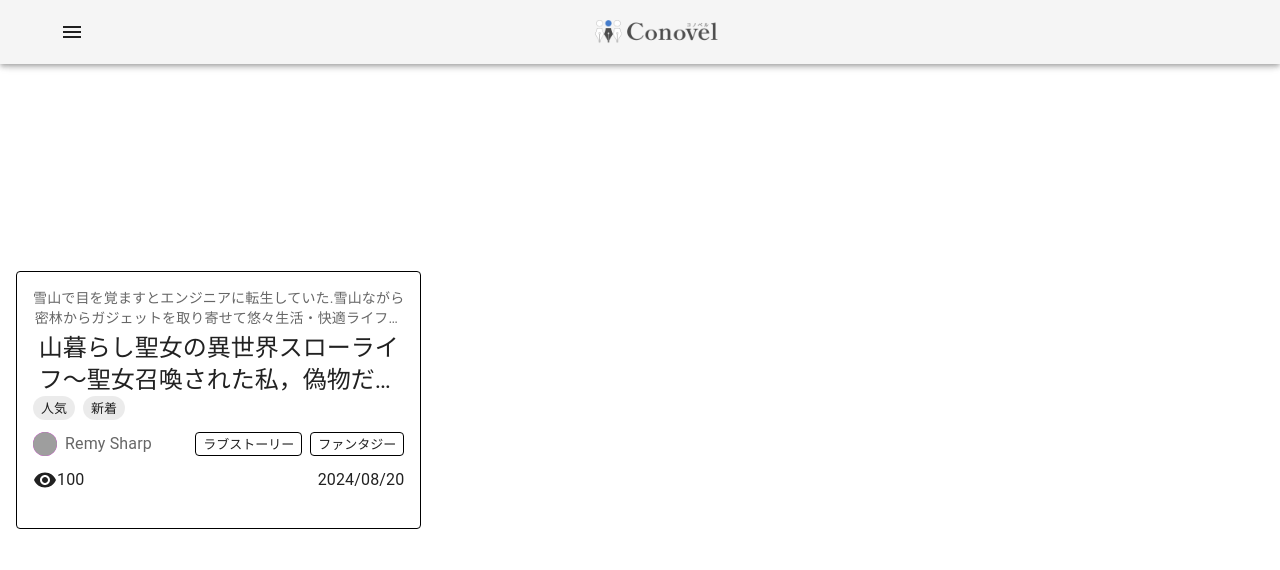
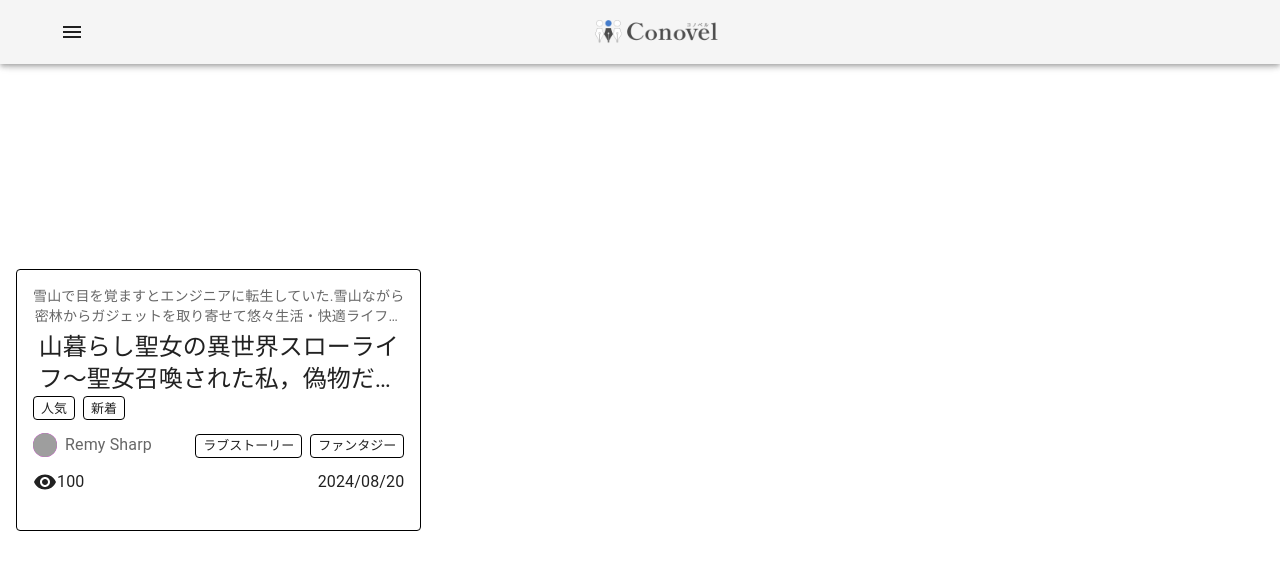
Before and after one commit to Conovel/frontend, a React (Vite) app: page / in a window 1280 px wide. Shown: the top 570 px of the page. Built offline with nearby package versions, Linux system fonts and the light colour scheme; grey boxes are pictures that could not be loaded; the HTML template or start-up script is replaced by a standard one.

Commit message:
wip; tagとchipを修正

```diff
--- a/src/components/chips/index.tsx
+++ b/src/components/chips/index.tsx
@@ -1,18 +1,16 @@
 import Chip from '@mui/material/Chip';
-import Stack from '@mui/material/Stack';
 
-export function NewArrivalsChips() {
-  return (
-    <Stack direction='row' spacing={1}>
-      <Chip label='新着' size='small' />
-    </Stack>
-  );
+interface ChipProps {
+  label: string;
 }
 
-export function PopularChips() {
+export const Chips = ({ label }: ChipProps) => {
   return (
-    <Stack direction='row' spacing={1}>
-      <Chip label='人気' size='small' />
-    </Stack>
+    <Chip
+      label={label}
+      size='small'
+      sx={{ borderRadius: '4px', border: '1px solid black' }}
+      variant='outlined'
+    />
   );
-}
+};
--- a/src/components/tags/index.tsx
+++ b/src/components/tags/index.tsx
@@ -1,28 +1,16 @@
 import Chip from '@mui/material/Chip';
-import Stack from '@mui/material/Stack';
 
-export function LoveStoryTags() {
-  return (
-    <Stack direction='row' spacing={2}>
-      <Chip
-        label='ラブストーリー'
-        size='small'
-        sx={{ borderRadius: '4px', border: '1px solid black' }}
-        variant='outlined'
-      />
-    </Stack>
-  );
+interface TagProps {
+  label: string;
 }
 
-export function FantasyTags() {
+export const Tags = ({ label }: TagProps) => {
   return (
-    <Stack direction='row' spacing={2}>
-      <Chip
-        label='ファンタジー'
-        size='small'
-        sx={{ borderRadius: '4px', border: '1px solid black' }}
-        variant='outlined'
-      />
-    </Stack>
+    <Chip
+      label={label}
+      size='small'
+      sx={{ borderRadius: '4px', border: '1px solid black' }}
+      variant='outlined'
+    />
   );
-}
+};
--- a/src/features/NovelList/index.tsx
+++ b/src/features/NovelList/index.tsx
@@ -1,7 +1,7 @@
 import Grid from '@mui/material/Grid';
 import NovelCard from '../../components/novelCard';
-import { PopularChips, NewArrivalsChips } from '../../components/chips';
-import { FantasyTags, LoveStoryTags } from '../../components/tags';
+import { Tags } from '../../components/tags';
+import { Chips } from '../../components/chips';
 
 const novels = [
   {
@@ -18,8 +18,8 @@ const novels = [
       text: 'RS',
     },
     author: 'Remy Sharp',
-    chips: [<PopularChips />, <NewArrivalsChips />],
-    tags: [<LoveStoryTags />, <FantasyTags />],
+    chips: [<Chips label='人気' />, <Chips label='新着' />],
+    tags: [<Tags label='ラブストーリー' />, <Tags label='ファンタジー' />],
     loveStory: true,
     fantasy: true,
     views: 100,
```
